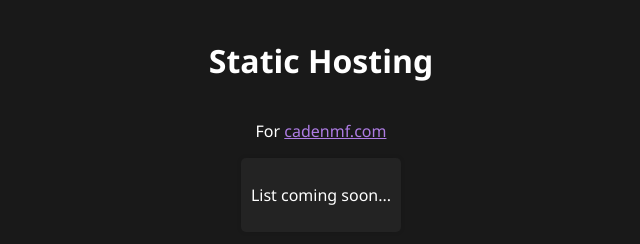
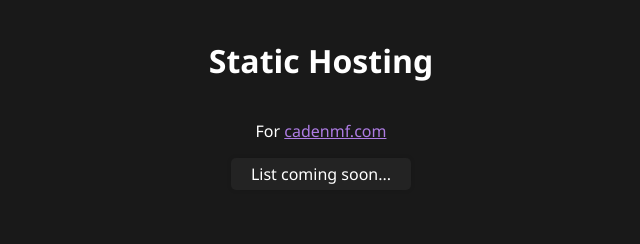
Before and after one commit to MysticalMike60t/static-hosting, a plain HTML site: page index.html in a window 1280 px wide. Shown: the whole page, without its empty margins (319-959 px from the left). Drawn offline with Linux system fonts and the light colour scheme.

Commit message:
Update index.html

```diff
--- a/index.html
+++ b/index.html
@@ -29,15 +29,22 @@
         padding: 10px 20px;
         background: rgb(25,25,25);
       }
+      h1 {
+        font-size: 2em;
+      }
       .content {
         display: flex;
         align-items: center;
         justify-content: flex-start;
         flex-direction: column;
-        padding: 10px;
+        padding: 5px 20px;
         background: rgb(35,35,35);
         border-radius: 5px;
         box-shadow: 0 0 5px 0 rgba(0,0,0,0.1);
+      }
+      .content p {
+        padding: 0;
+        margin: 0;
       }
     </style>
   </head>
```
